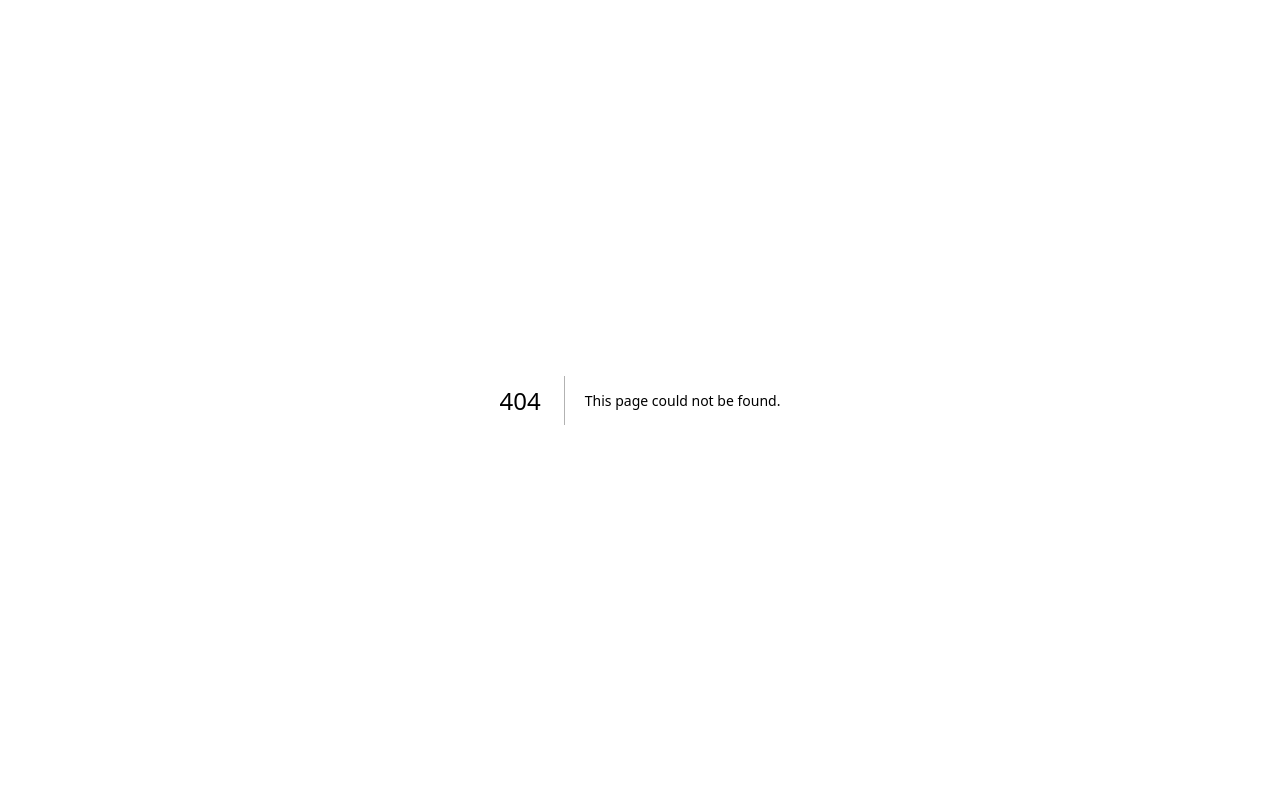
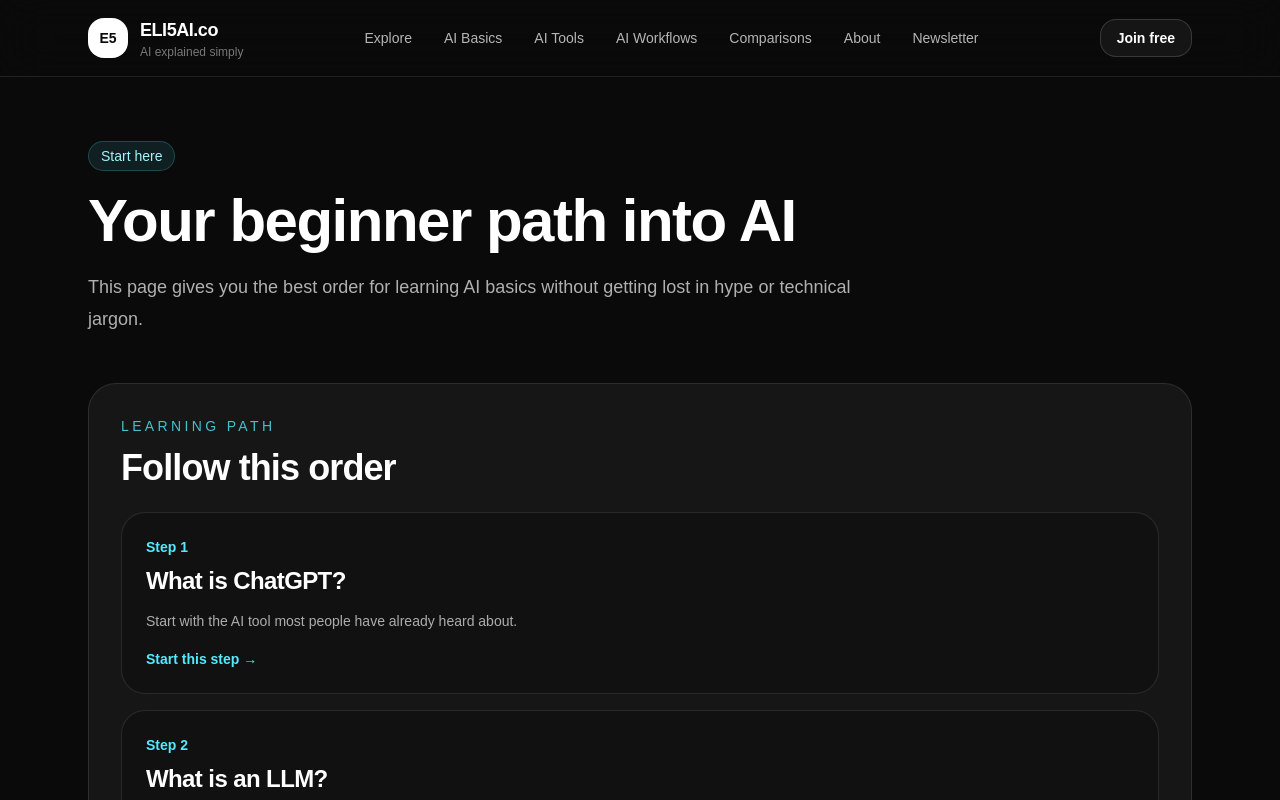
Before and after one commit to licsuj/nextjs-boilerplate, a Next.js app: page /start-here in a window 1280 px wide. Before the commit this address had no page. Shown: the top 800 px of the page. Built offline with nearby package versions, Linux system fonts and the light colour scheme.

Commit message:
Create page.tsx

```diff
--- /dev/null
+++ b/app/start-here/page.tsx
@@ -0,0 +1,157 @@
+import type { Metadata } from "next";
+import Link from "next/link";
+import SiteHeader from "@/components/SiteHeader";
+import SiteFooter from "@/components/SiteFooter";
+
+export const metadata: Metadata = {
+  title: "Start here",
+  description:
+    "The best beginner path to start learning AI step by step in plain English.",
+  alternates: {
+    canonical: "https://eli5ai.co/start-here",
+  },
+  openGraph: {
+    title: "Start here | ELI5AI.co",
+    description:
+      "The best beginner path to start learning AI step by step in plain English.",
+    url: "https://eli5ai.co/start-here",
+    siteName: "ELI5AI.co",
+    type: "website",
+  },
+};
+
+const learningPath = [
+  {
+    title: "What is ChatGPT?",
+    href: "/explain/what-is-chatgpt",
+    desc: "Start with the AI tool most people have already heard about.",
+  },
+  {
+    title: "What is an LLM?",
+    href: "/explain/what-is-an-llm",
+    desc: "Understand the model behind many modern AI assistants.",
+  },
+  {
+    title: "What is a token in AI?",
+    href: "/explain/what-is-a-token-in-ai",
+    desc: "Learn how AI systems measure and process text.",
+  },
+  {
+    title: "What is a context window?",
+    href: "/explain/what-is-context-window",
+    desc: "See how much information AI can work with at one time.",
+  },
+  {
+    title: "What is prompt engineering?",
+    href: "/explain/what-is-prompt-engineering",
+    desc: "Learn how better instructions improve AI results.",
+  },
+  {
+    title: "What is an API?",
+    href: "/explain/what-is-an-api",
+    desc: "Understand how apps and AI systems connect to each other.",
+  },
+  {
+    title: "What is RAG?",
+    href: "/explain/what-is-rag",
+    desc: "See how AI tools use external information before answering.",
+  },
+  {
+    title: "What is an AI agent?",
+    href: "/explain/what-is-an-ai-agent",
+    desc: "Finish with one of the most important workflow concepts in modern AI.",
+  },
+];
+
+export default function StartHerePage() {
+  return (
+    <main className="min-h-screen bg-neutral-950 text-white selection:bg-cyan-300 selection:text-neutral-950">
+      <div className="absolute inset-0 -z-10 bg-[radial-gradient(circle_at_top_left,rgba(34,211,238,0.14),transparent_28%),radial-gradient(circle_at_80%_10%,rgba(168,85,247,0.14),transparent_26%),radial-gradient(circle_at_50%_100%,rgba(255,255,255,0.06),transparent_30%)]" />
+
+      <SiteHeader />
+
+      <div className="mx-auto max-w-6xl px-6 py-16">
+        <header className="mb-12">
+          <div className="inline-flex rounded-full border border-cyan-300/20 bg-cyan-300/10 px-3 py-1 text-sm text-cyan-200">
+            Start here
+          </div>
+
+          <h1 className="mt-5 text-4xl font-semibold tracking-tight md:text-6xl">
+            Your beginner path into AI
+          </h1>
+
+          <p className="mt-5 max-w-3xl text-lg leading-8 text-white/68">
+            This page gives you the best order for learning AI basics without
+            getting lost in hype or technical jargon.
+          </p>
+        </header>
+
+        <section className="rounded-[28px] border border-white/10 bg-white/5 p-7 md:p-8">
+          <div className="mb-6">
+            <div className="text-sm uppercase tracking-[0.24em] text-cyan-300/80">
+              Learning path
+            </div>
+            <h2 className="mt-3 text-2xl font-semibold tracking-tight md:text-4xl">
+              Follow this order
+            </h2>
+          </div>
+
+          <div className="grid gap-4">
+            {learningPath.map((item, index) => (
+              <Link
+                key={item.href}
+                href={item.href}
+                className="rounded-[24px] border border-white/10 bg-black/20 p-6 transition hover:bg-black/30"
+              >
+                <div className="text-sm font-semibold text-cyan-300">
+                  Step {index + 1}
+                </div>
+                <h3 className="mt-2 text-2xl font-semibold tracking-tight">
+                  {item.title}
+                </h3>
+                <p className="mt-3 text-sm leading-6 text-white/65">
+                  {item.desc}
+                </p>
+                <div className="mt-4 text-sm font-semibold text-cyan-300">
+                  Start this step →
+                </div>
+              </Link>
+            ))}
+          </div>
+        </section>
+
+        <section className="mt-10 rounded-[28px] border border-cyan-300/20 bg-cyan-300/10 p-7 md:p-8">
+          <div className="max-w-2xl">
+            <div className="text-sm uppercase tracking-[0.24em] text-cyan-200/85">
+              Newsletter
+            </div>
+            <h2 className="mt-3 text-2xl font-semibold tracking-tight md:text-3xl">
+              Learn one concept at a time
+            </h2>
+            <p className="mt-4 text-base leading-7 text-white/78">
+              Join the newsletter if you want simple AI explanations sent to you
+              step by step instead of trying to learn everything at once.
+            </p>
+
+            <div className="mt-6 flex flex-col gap-3 sm:flex-row">
+              <Link
+                href="/newsletter"
+                className="rounded-2xl bg-cyan-300 px-5 py-3 text-sm font-bold text-neutral-950 transition hover:bg-cyan-200"
+              >
+                Join the newsletter
+              </Link>
+              <Link
+                href="/explore"
+                className="rounded-2xl border border-white/15 bg-white/5 px-5 py-3 text-sm font-bold text-white transition hover:bg-white/10"
+              >
+                Explore all topics
+              </Link>
+            </div>
+          </div>
+        </section>
+      </div>
+
+      <SiteFooter />
+    </main>
+  );
+}
```
